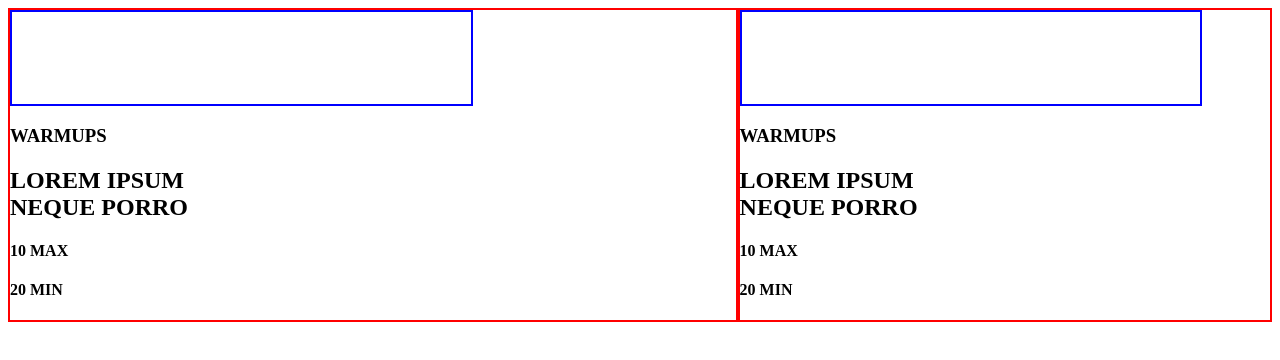
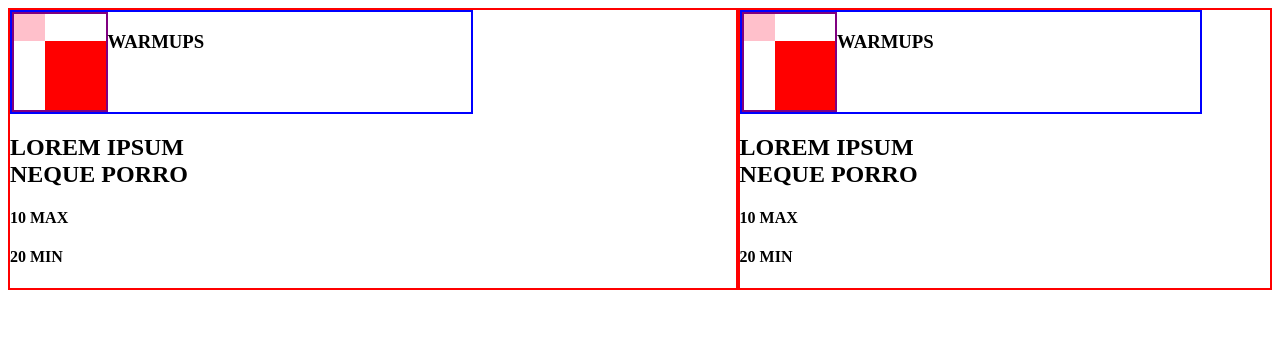
Before and after one commit to muqbyte/resume, a plain HTML site: page banner/banner.html in a window 1280 px wide. Drawn offline with Linux system fonts and the light colour scheme.

Commit message:
using flex

```diff
--- a/banner/banner.css
+++ b/banner/banner.css
@@ -125,9 +125,30 @@ main{
     box-sizing: border-box;
 }
 
-.box{
+.header{
+    display: flex;
     border: 2px blue solid;
     box-sizing: border-box;
     width: 462.54px;
-    height: 96px;
+    /* height: 96px; */
 }
+
+.box{
+    /* display: flex; */
+    border: 2px purple solid;
+    width:91.53px;
+    height: 95.87px;
+}
+
+.left-white{
+    background-color:  pink;
+    width: 31.06px;
+    height: 27.42px;
+}
+
+.right-red{
+    background-color: red;
+    width: 60.47px;
+    height: 68.55px;
+    margin-left: 31.06px;
+}
```
